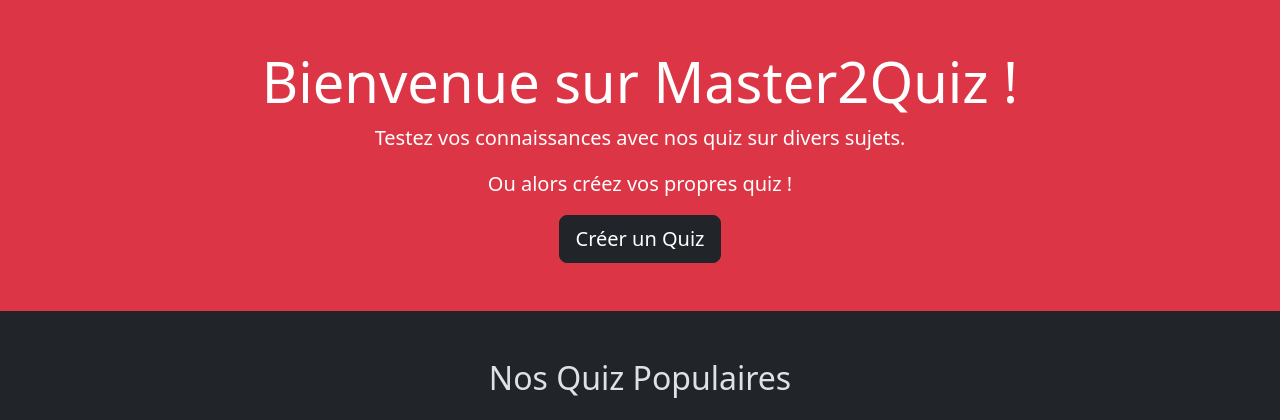
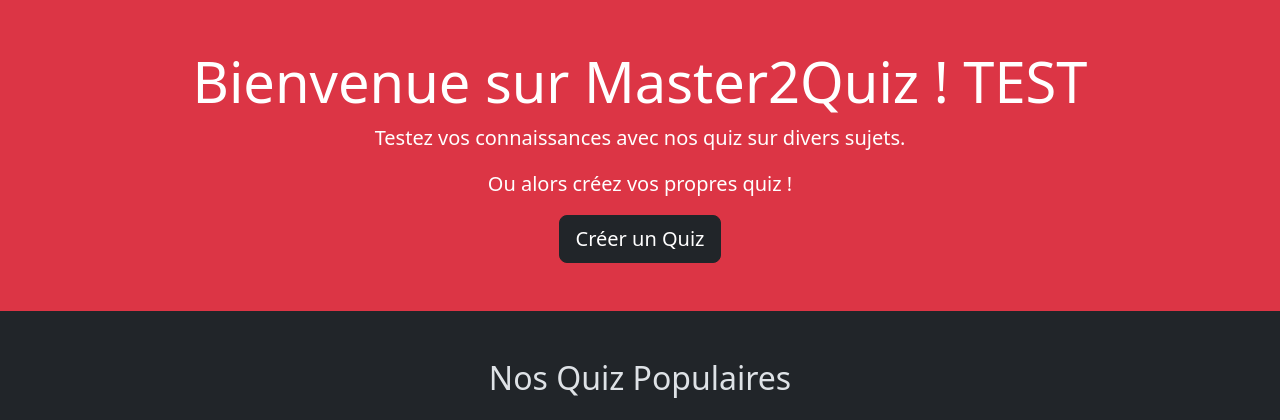
Before and after one commit to Marwane9527/Master2Quiz, a PHP site: page / in a window 1280 px wide. Shown: the part 80-500 px from the top of the page. Run offline with PHP 8.4, Linux system fonts and the light colour scheme; some libraries are stand-ins or nearby versions.

Commit message:
Vrai version vinaldss

```diff
--- a/base/base.php
+++ b/base/base.php
@@ -1,5 +1,5 @@
 <?php
-$host = 'dpg-cs744tggph6c73fdgnb0-a';
+$host = 'dpg-cs744tggph6c73fdgnb0-a.frankfurt-postgres.render.com';
 $dbname = 'quiz_a7sk';
 $username = 'quiz_a7sk_user';
 $password = '2e9oK7D491cQOly9HyyRuIGVdtxvWd6T';
--- a/index.php
+++ b/index.php
@@ -84,7 +84,7 @@ if (isset($_SESSION['id'])) {
     <!-- Section principale -->
     <header class="bg-danger text-white text-center py-5">
         <div class="container">
-            <h1 class="display-4">Bienvenue sur Master2Quiz !</h1>
+            <h1 class="display-4">Bienvenue sur Master2Quiz ! TEST</h1>
             <p class="lead">Testez vos connaissances avec nos quiz sur divers sujets.</p>
             <p class="lead">Ou alors créez vos propres quiz !</p>
             <a href="quiz/creer.php" class="btn btn-lg btn-dark">Créer un Quiz</a>
```
